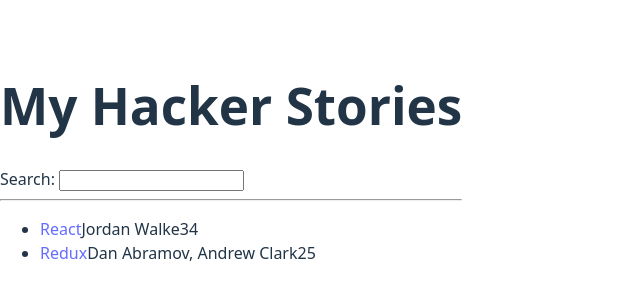
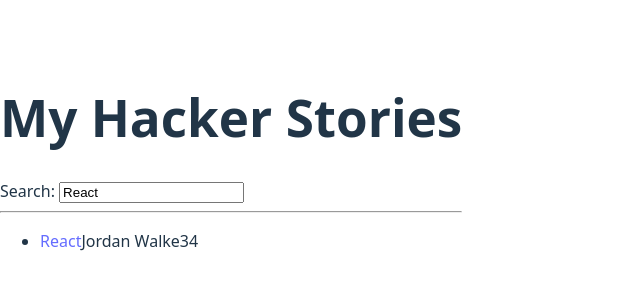
Before and after one commit to ray-z19/personal-site-ts, a React (Vite) app: page / in a window 1280 px wide. Shown: the part 238-538 px from the top of the page, without its empty margins (0-640 px from the left). Built offline with nearby package versions, Linux system fonts and the light colour scheme.

Commit message:
Incorporated object destructuring and spread and rest operators to existing code

```diff
--- a/src/App.tsx
+++ b/src/App.tsx
@@ -29,7 +29,7 @@
     },
   ];
 
-  const [searchTerm, setSearchTerm] = React.useState('');
+  const [searchTerm, setSearchTerm] = React.useState('React');
 
   const handleSearch = (
     event: React.ChangeEvent<HTMLInputElement>
@@ -45,7 +45,7 @@
     <div>
       <h1>My Hacker Stories</h1>
 
-      <Search onSearch={handleSearch} />
+      <Search search={searchTerm} onSearch={handleSearch} />
 
       <hr />
 
@@ -55,13 +55,19 @@
 };
 
 type SearchProps = {
+  search: string
   onSearch: (event: React.ChangeEvent<HTMLInputElement>) => void;
 };
 
-const Search = (props: SearchProps) => (
+const Search = ({ search, onSearch }: SearchProps) => (
   <div>
     <label htmlFor="search">Search: </label>
-    <input id="search" type="text" onChange={props.onSearch} />
+    <input
+      id="search"
+      type="text"
+      value={search}
+      onChange={onSearch}
+    />
   </div>
 );
 
@@ -69,9 +75,9 @@
   list: Story[];
 };
 
-const List = (props: ListProps) => (
+const List = ({ list }: ListProps) => (
   <ul>
-    {props.list.map((item) => (
+    {list.map((item) => (
       <Item key={item.objectID} item={item} />
     ))}
   </ul>
@@ -81,14 +87,14 @@
   item: Story;
 };
 
-const Item = (props: ItemProps) => (
+const Item = ({ item }: ItemProps) => (
   <li>
     <span>
-      <a href={props.item.url}>{props.item.title}</a>
+      <a href={item.url}>{item.title}</a>
     </span>
-    <span>{props.item.author}</span>
-    <span>{props.item.num_comments}</span>
-    <span>{props.item.points}</span>
+    <span>{item.author}</span>
+    <span>{item.num_comments}</span>
+    <span>{item.points}</span>
   </li>
 );
 
```
